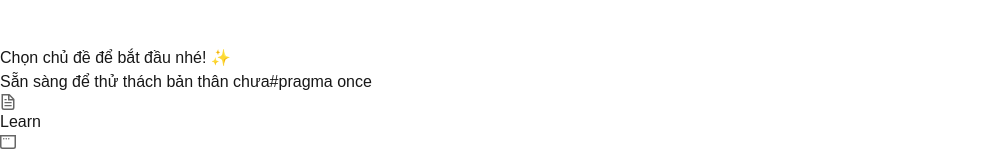
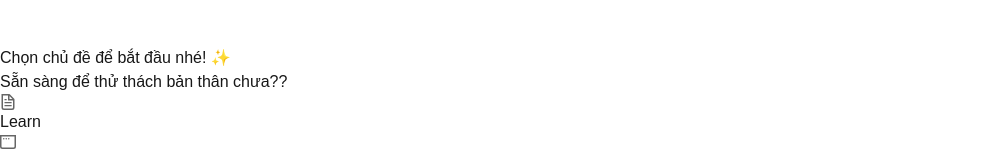
Before and after one commit to kduyyy193/stupid-flashcard, a Next.js app: page / in a window 1280 px wide. Shown: the part 1306-1459 px from the top of the page, without its empty margins (0-984 px from the left). Built offline with nearby package versions, Linux system fonts and the light colour scheme.

Commit message:
Big update

```diff
--- a/src/app/components/FlashcardList.tsx
+++ b/src/app/components/FlashcardList.tsx
@@ -332,7 +332,7 @@ const FlashcardList: React.FC = () => {
               Chọn chủ đề để bắt đầu nhé! ✨
             </p>
             <p className="text-gray-600 mt-2">
-              Sẵn sàng để thử thách bản thân chưa#pragma once
+              Sẵn sàng để thử thách bản thân chưa??
             </p>
           </div>
         )}
```
